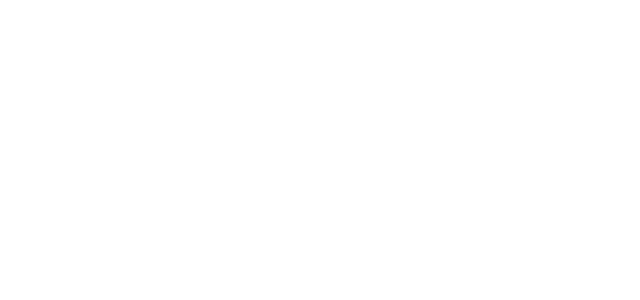
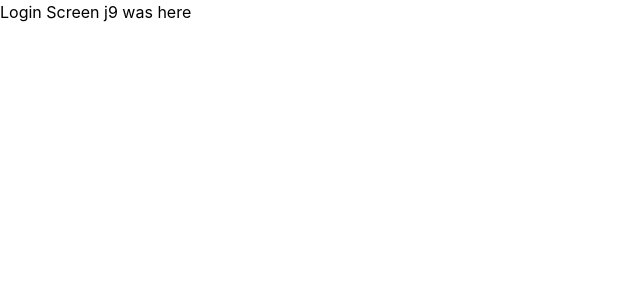
Before and after one commit to jel084/groupify, a React (Create React App) app in the folder groupify/: page /login in a window 1280 px wide. Before the commit this address had no page. Shown: the top 300 px of the page, without its empty margins (0-640 px from the left). Built offline with nearby package versions, Linux system fonts and the light colour scheme.

Commit message:
Added login router

```diff
--- a/groupify/src/App.js
+++ b/groupify/src/App.js
@@ -1,12 +1,14 @@
 import React from 'react';
 import { BrowserRouter as Router, Route, Routes } from 'react-router-dom';
 import SignIn from './screens/SignIn';
+import Login from './screens/Login';
 
 const App = () => {
   return (
     <Router>
       <Routes>
         <Route path="/signin" element={<SignIn />} />
+        <Route path="/login" element={<Login />} />
       </Routes>
     </Router>
   );
--- a/groupify/src/screens/Login.js
+++ b/groupify/src/screens/Login.js
@@ -3,8 +3,7 @@
 const Login = () => {
   return (
     <div>
-      <h1>Login Screen</h1>
-      {/* Add your login form here */}
+      <h1>Login Screen j9 was here</h1>
     </div>
   );
 };
--- a/groupify/src/screens/SignIn.js
+++ b/groupify/src/screens/SignIn.js
@@ -4,7 +4,6 @@
   return (
     <div>
       <h1>Sign-In Screen</h1>
-      {/* Add your sign-in form here */}
     </div>
   );
 };
--- a/groupify/src/screens/startingScreen.js
+++ /dev/null
@@ -1,15 +0,0 @@
-import React from 'react';
-
-const startingScreen = () => {
-    return (
-      <div className="center">
-        <header className="bg-[#ffffff] min-h-screen flex flex-col items-center justify-center text-[calc(10px_+_2vmin)] text-[black]">
-          <h1 className="text-3xl font-bold underline">
-            Hello j99999!
-          </h1>
-        </header>
-      </div>
-    );
-  }
-
-  export default startingScreen;
```
